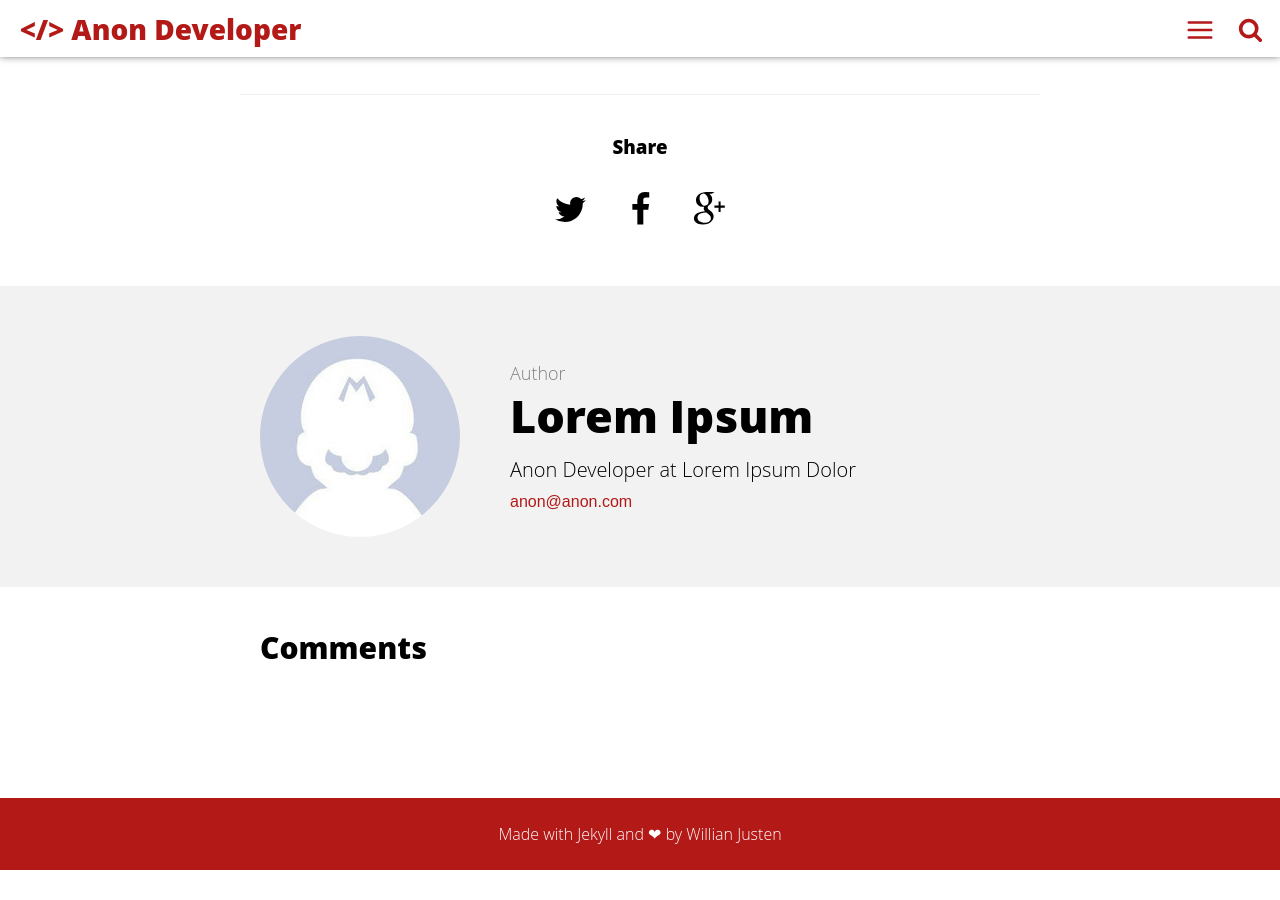
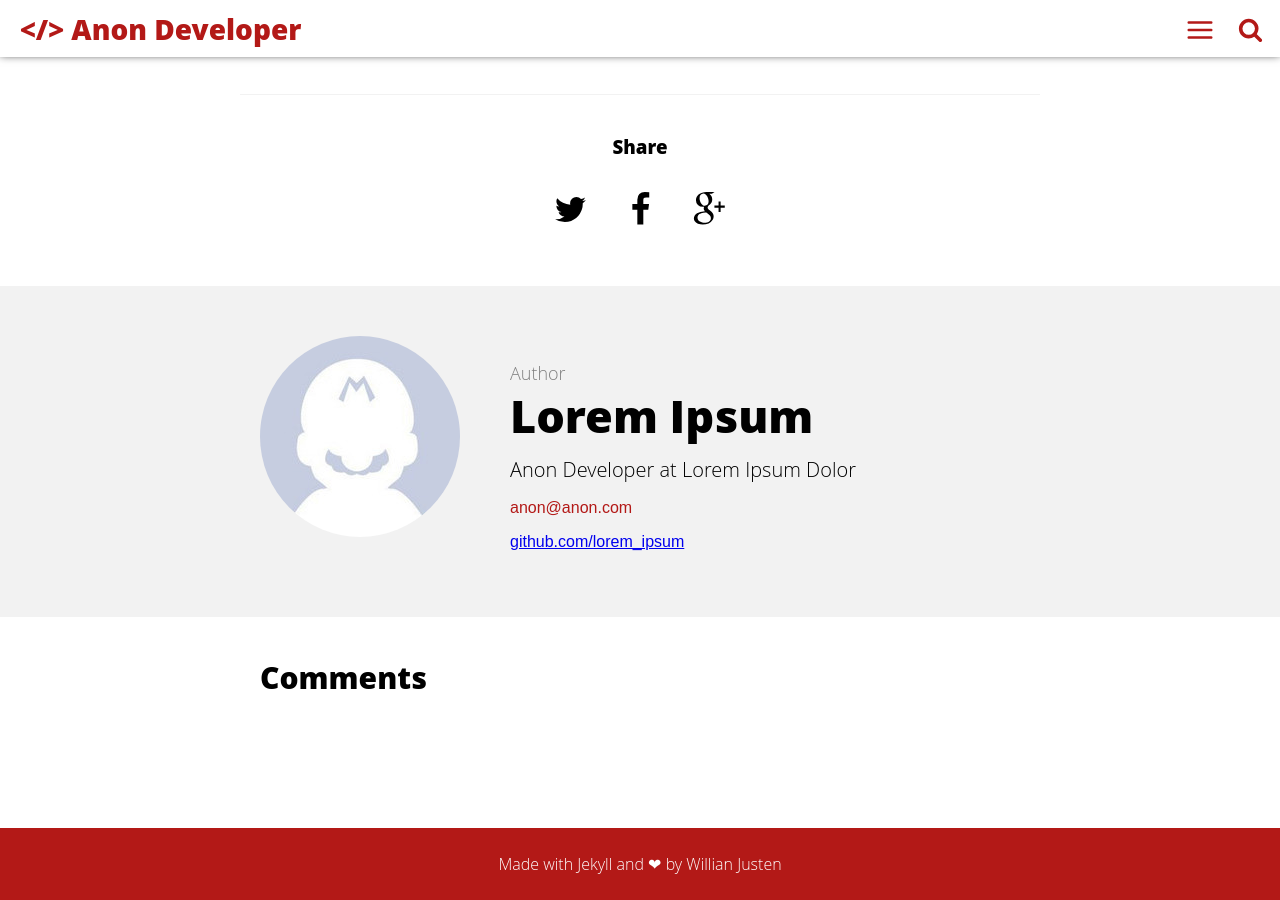
Before and after one commit to willianjusten/cards-jekyll-template, a Jekyll site: the page built from _posts/2016-05-08-welcome-to-jekyll.md, in a window 1280 px wide and 900 px high, scrolled down 1092 px. Built offline with Jekyll 4.4.1, drawn with Linux system fonts in a browser that asks for light colours; comment, search, counter and statistics services are not loaded; before the commit the page ends 1962 px from its top, so only the background shows below that.

Commit message:
add author's github

```diff
--- a/_includes/author.html
+++ b/_includes/author.html
@@ -6,6 +6,7 @@
             <a itemprop="name" href="https://plus.google.com/+{{site.gplus_username}}/posts">{{site.username}}</a>
         </h3>
         <p class="desc">{{site.user_description}}</p>
-        <a itemprop="email" class="email" href="mailto:{{site.email}}">{{site.email}}</a>
+        <p><a itemprop="email" class="email" href="mailto:{{site.email}}">{{site.email}}</a></p>
+        <p><a itemprop="github" class="github" href="https://github.com/{{site.github_username}}">github.com/{{site.github_username}}</a></p>
     </div>
 </section>
```
